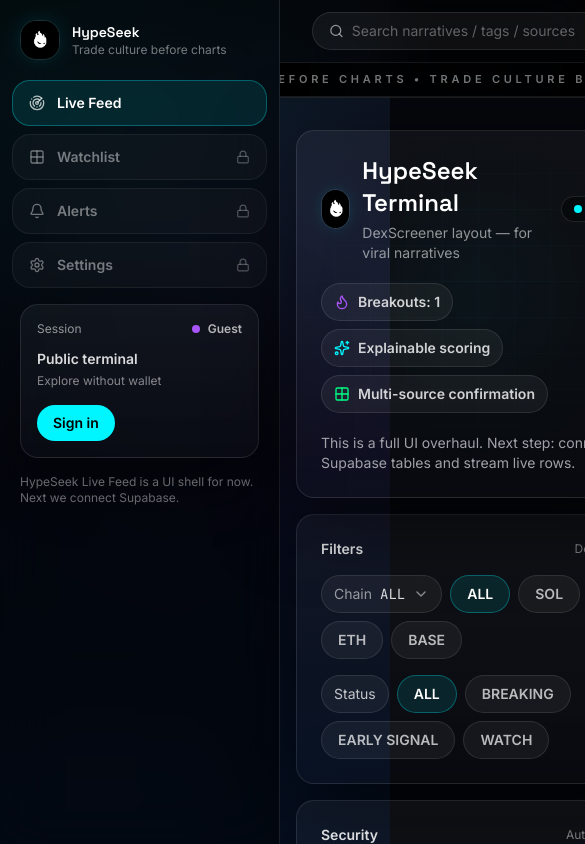
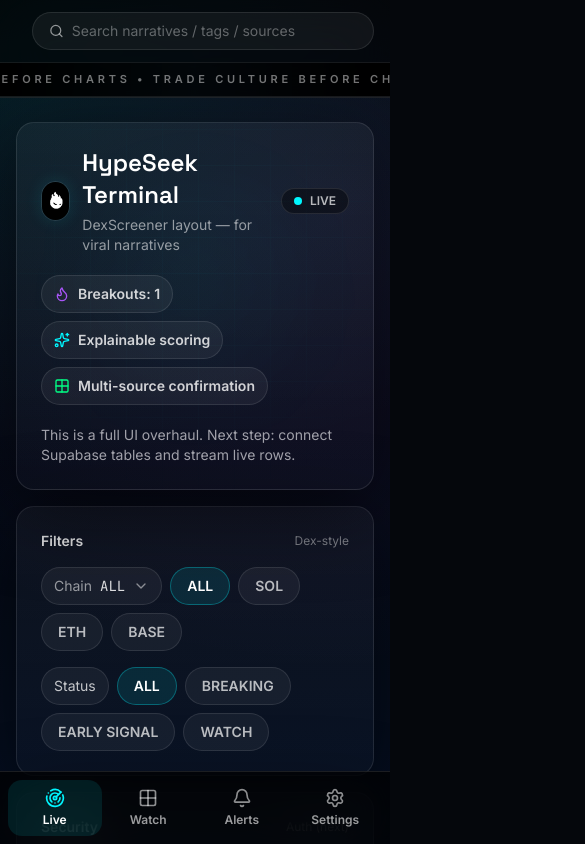
Before and after one commit to HypeSeekAI/HypeSeek_Core, a Next.js app: page /live-feed in a window 390 px wide. Shown: the top 844 px of the page, 585 px wide, since content can reach past the window. Built offline with nearby package versions, Linux system fonts and the light colour scheme.

Commit message:
Improve Live Feed fit-to-screen + add mobile layout

```diff
--- a/src/components/LiveFeedDashboard.tsx
+++ b/src/components/LiveFeedDashboard.tsx
@@ -17,6 +17,8 @@
   TrendingUp,
 } from 'lucide-react'
 import { useEffect, useMemo, useState } from 'react'
+import { MobileBottomNav } from '@/components/MobileNav'
+import { MobileInspectorDrawer } from '@/components/MobileInspector'
 
 type Narrative = {
   id: string
@@ -250,7 +252,7 @@
   ] as const
 
   return (
-    <aside className="sticky top-0 h-screen w-[280px] shrink-0 border-r border-white/10 bg-black/45 backdrop-blur-xl">
+    <aside className="sticky top-0 hidden h-screen w-[260px] shrink-0 border-r border-white/10 bg-black/45 backdrop-blur-xl lg:block">
       <div className="flex items-center gap-3 px-5 py-5">
         <span className="relative inline-flex h-10 w-10 items-center justify-center">
           <span className="absolute inset-0 rounded-2xl bg-[rgba(0,246,255,0.10)] blur" />
@@ -542,6 +544,7 @@
   const [chain, setChain] = useState<'ALL' | 'SOL' | 'ETH' | 'BASE'>('ALL')
   const [status, setStatus] = useState<'ALL' | Narrative['status']>('ALL')
   const [selectedId, setSelectedId] = useState<string | null>('n1')
+  const [mobileInspectorOpen, setMobileInspectorOpen] = useState(false)
 
   useEffect(() => {
     const t = setTimeout(() => setReady(true), 850)
@@ -574,7 +577,7 @@
   const rotateY = useTransform(bx, [-40, 40], [-6, 6])
 
   return (
-    <div className="relative z-10 min-h-screen">
+    <div className="relative z-10 min-h-screen pb-20 lg:pb-0">
       <Preloader done={ready} />
 
       <AuthModal
@@ -594,7 +597,7 @@
         <div className="min-h-screen w-full">
           {/* Top bar */}
           <div className="sticky top-0 z-40 border-b border-white/10 bg-black/55 backdrop-blur-xl">
-            <div className="mx-auto flex max-w-[1480px] items-center justify-between gap-4 px-4 py-3">
+            <div className="mx-auto flex w-full max-w-[1680px] items-center justify-between gap-4 px-4 py-3 md:px-6 2xl:px-8">
               <div className="flex items-center gap-3">
                 <div className="hidden items-center gap-2 md:flex">
                   <PulsingDot tone="cyan" />
@@ -627,7 +630,7 @@
             <Marquee text="TRADE CULTURE BEFORE CHARTS" />
           </div>
 
-          <main className="mx-auto max-w-[1480px] px-4 py-8">
+          <main className="mx-auto w-full max-w-[1680px] px-4 py-6 md:px-6 2xl:px-8">
             {/* Dex-like header strip */}
             <motion.div
               variants={container}
@@ -812,7 +815,10 @@
                         key={n.id}
                         n={n}
                         selected={selectedId === n.id}
-                        onSelect={() => setSelectedId(n.id)}
+                        onSelect={() => {
+                          setSelectedId(n.id)
+                          setMobileInspectorOpen(true)
+                        }}
                       />
                     ))}
 
@@ -822,7 +828,7 @@
                   </motion.div>
                 </div>
 
-                <div className="lg:sticky lg:top-24 lg:self-start">
+                <div className="hidden lg:block lg:sticky lg:top-24 lg:self-start">
                   <RightPanel n={selected} />
                 </div>
               </motion.div>
@@ -830,6 +836,21 @@
           </main>
         </div>
       </div>
+
+      {/* Mobile inspector drawer */}
+      <MobileInspectorDrawer
+        open={mobileInspectorOpen}
+        onClose={() => setMobileInspectorOpen(false)}
+        title={selected ? selected.title : 'Narrative'}
+      >
+        {/* reuse the right panel content on mobile */}
+        <div className="hs-card rounded-[18px] p-4">
+          <RightPanel n={selected} />
+        </div>
+      </MobileInspectorDrawer>
+
+      {/* Mobile bottom nav */}
+      <MobileBottomNav active={activeTab} setActive={(v) => setActiveTab(v as any)} />
 
       {/* keyframes for marquee */}
       <style jsx global>{`
--- /dev/null
+++ b/src/components/MobileInspector.tsx
@@ -0,0 +1,47 @@
+'use client'
+
+import { motion } from 'framer-motion'
+import { ChevronDown, Sparkles } from 'lucide-react'
+
+export function MobileInspectorDrawer({
+  open,
+  onClose,
+  title,
+  children,
+}: {
+  open: boolean
+  onClose: () => void
+  title: string
+  children: React.ReactNode
+}) {
+  return (
+    <motion.div
+      initial={{ opacity: 0 }}
+      animate={{ opacity: open ? 1 : 0 }}
+      className={`${open ? '' : 'pointer-events-none'} fixed inset-0 z-[80] bg-black/70 backdrop-blur-sm lg:hidden`}
+      onClick={onClose}
+    >
+      <motion.div
+        initial={{ y: 22, opacity: 0 }}
+        animate={{ y: open ? 0 : 22, opacity: open ? 1 : 0 }}
+        transition={{ type: 'spring', stiffness: 260, damping: 24 }}
+        className="absolute bottom-0 left-0 right-0 rounded-t-[22px] border-t border-white/10 bg-black/85 p-4"
+        onClick={(e) => e.stopPropagation()}
+      >
+        <div className="flex items-center justify-between">
+          <div className="flex items-center gap-2 text-sm font-semibold text-white/85">
+            <Sparkles className="h-4 w-4 text-[var(--hs-purple)]" />
+            {title}
+          </div>
+          <button
+            onClick={onClose}
+            className="inline-flex items-center gap-2 rounded-full border border-white/10 bg-white/5 px-3 py-2 text-xs font-semibold text-white/70"
+          >
+            Close <ChevronDown className="h-4 w-4" />
+          </button>
+        </div>
+        <div className="mt-3">{children}</div>
+      </motion.div>
+    </motion.div>
+  )
+}
--- /dev/null
+++ b/src/components/MobileNav.tsx
@@ -0,0 +1,42 @@
+'use client'
+
+import { Bell, Grid2X2, Radar, Settings } from 'lucide-react'
+
+export function MobileBottomNav({
+  active,
+  setActive,
+}: {
+  active: string
+  setActive: (v: string) => void
+}) {
+  const items = [
+    { key: 'live', label: 'Live', icon: <Radar className="h-5 w-5" /> },
+    { key: 'watch', label: 'Watch', icon: <Grid2X2 className="h-5 w-5" /> },
+    { key: 'alerts', label: 'Alerts', icon: <Bell className="h-5 w-5" /> },
+    { key: 'settings', label: 'Settings', icon: <Settings className="h-5 w-5" /> },
+  ]
+
+  return (
+    <div className="fixed inset-x-0 bottom-0 z-50 border-t border-white/10 bg-black/70 backdrop-blur-xl lg:hidden">
+      <div className="mx-auto grid max-w-[720px] grid-cols-4 px-2 py-2">
+        {items.map((it) => {
+          const selected = active === it.key
+          return (
+            <button
+              key={it.key}
+              onClick={() => setActive(it.key)}
+              className={`flex flex-col items-center justify-center gap-1 rounded-[14px] px-2 py-2 text-xs font-semibold transition ${
+                selected
+                  ? 'bg-[rgba(0,246,255,0.10)] text-white'
+                  : 'text-white/60 hover:bg-white/5'
+              }`}
+            >
+              <span className={selected ? 'text-[var(--hs-cyan)]' : 'text-white/55'}>{it.icon}</span>
+              {it.label}
+            </button>
+          )
+        })}
+      </div>
+    </div>
+  )
+}
```
